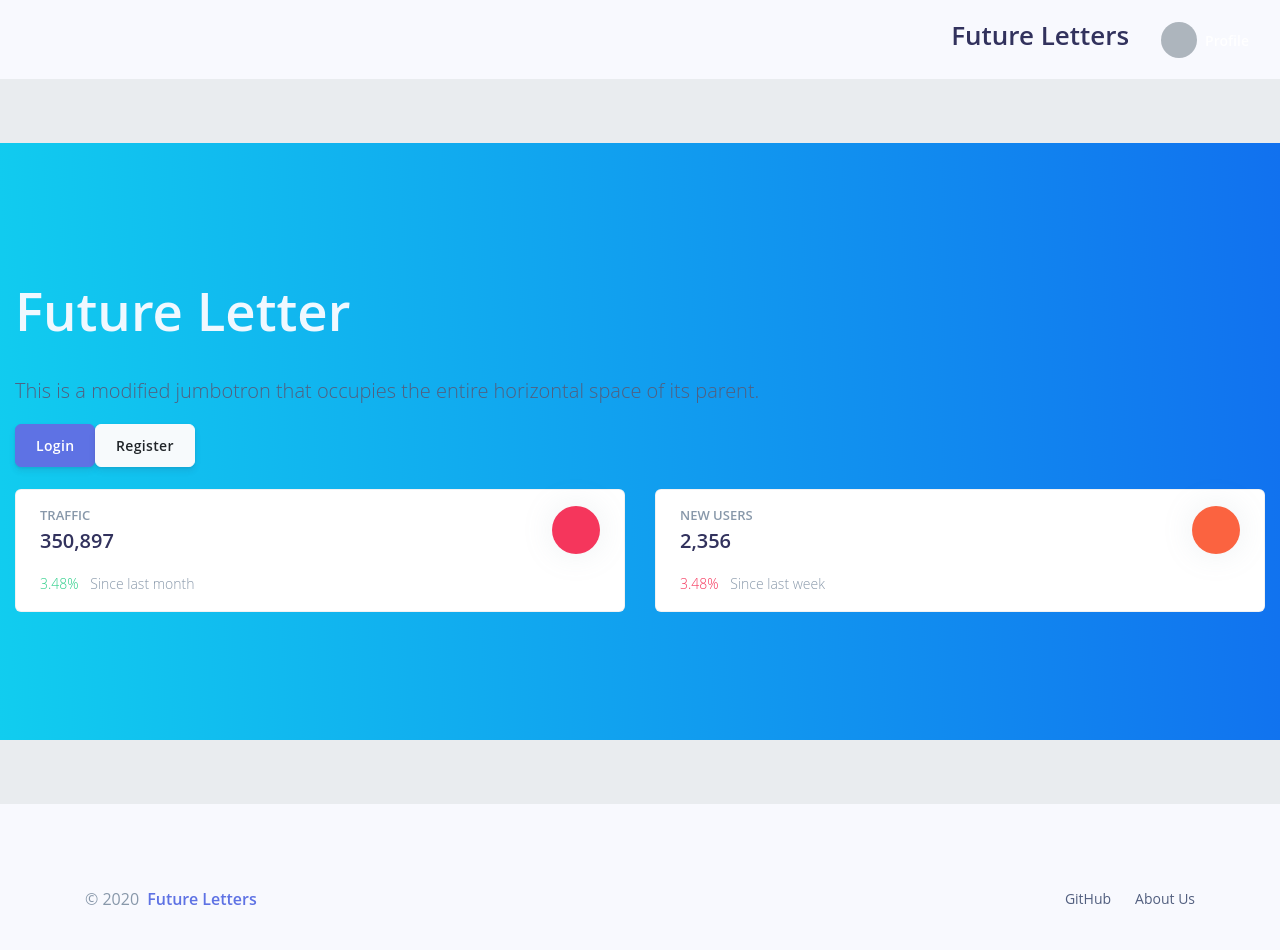
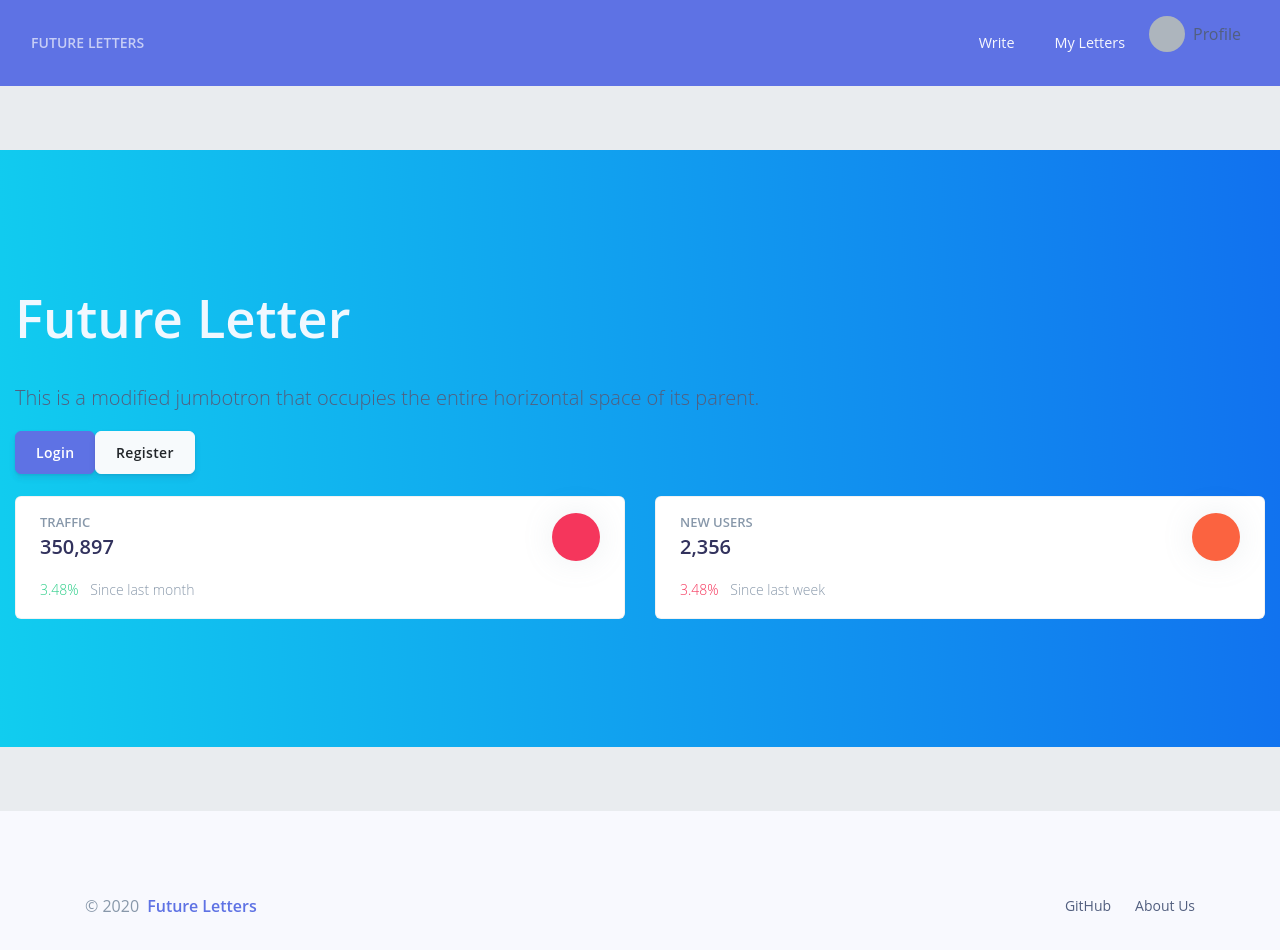
Before and after one commit to liu-caro/future-letters-frontend, a React (Create React App) app: page / in a window 1280 px wide. Shown: the top 950 px of the page. Built offline with nearby package versions, Linux system fonts and the light colour scheme; no server answers.

Commit message:
attempts were made

```diff
--- a/src/App.js
+++ b/src/App.js
@@ -10,6 +10,7 @@ import Login from "./components/login";
 import Register from "./components/register";
 import 'bootstrap/dist/css/bootstrap.min.css';
 import './css/argon-dashboard-react.css';
+import NewNavbar from "./components/NewNavbar";
 
 import {BrowserRouter, Route, Switch} from 'react-router-dom';
 
@@ -17,7 +18,7 @@ class App extends React.Component {
     render() {
         return (
             <BrowserRouter>
-                <AdminNavbar/>
+                <NewNavbar/>
                 <Switch>
                     <Route exact path="/my-letters" component={Letters}></Route>
                     <Route exact path="/write" component={Write}></Route>
--- /dev/null
+++ b/src/components/NewNavbar.jsx
@@ -0,0 +1,100 @@
+import React from "react";
+import { Link } from "react-router-dom";
+// reactstrap components
+import {
+  UncontrolledCollapse,
+  DropdownMenu,
+  DropdownItem,
+  UncontrolledDropdown,
+  Media,
+  NavbarBrand,
+  Navbar,
+  NavItem,
+  NavLink,
+  Nav,
+  Container,
+  Row,
+  Col
+} from "reactstrap";
+
+class NewNavbar extends React.Component {
+  render() {
+    return (
+      <>
+        {/* Navbar primary */}
+        <Navbar
+          className="navbar-horizontal navbar-dark bg-primary"
+          expand="lg"
+        >
+          <Container fluid>
+            <NavbarBrand href="#pablo" onClick={e => e.preventDefault()}>
+              Future Letters
+            </NavbarBrand>
+            <button
+              aria-controls="navbar-primary"
+              aria-expanded={false}
+              aria-label="Toggle navigation"
+              className="navbar-toggler"
+              data-target="#navbar-primary"
+              data-toggle="collapse"
+              id="navbar-primary"
+              type="button"
+            >
+              <span className="navbar-toggler-icon" />
+            </button>
+            <UncontrolledCollapse navbar toggler="#navbar-primary">
+              <div className="navbar-collapse-header">
+                <Row>
+                  <Col className="collapse-brand" xs="6">
+                    <Link to="/">
+                        Logo
+                    </Link>
+                  </Col>
+                  <Col className="collapse-close" xs="6">
+                    <button
+                      aria-controls="navbar-primary"
+                      aria-expanded={false}
+                      aria-label="Toggle navigation"
+                      className="navbar-toggler"
+                      data-target="#navbar-primary"
+                      data-toggle="collapse"
+                      id="navbar-primary"
+                      type="button"
+                    >
+                      <span />
+                      <span />
+                    </button>
+                  </Col>
+                </Row>
+              </div>
+              <Nav className="ml-lg-auto" navbar>
+                <NavItem>
+                  <NavLink to="/write" tag={Link}>
+                    Write
+                  </NavLink>
+                </NavItem>
+                <NavItem>
+                  <NavLink to="/my-letters" tag={Link}>
+                    My Letters
+                  </NavLink>
+                </NavItem>
+                <NavItem>
+                    <Media className="align-items-center">
+                        <span className="avatar avatar-sm rounded-circle"/>
+                        <Media className="ml-2 d-none d-lg-block">
+                            <span className="mb-0">
+                                Profile
+                            </span>
+                        </Media>
+                    </Media>
+                </NavItem>
+              </Nav>
+            </UncontrolledCollapse>
+          </Container>
+        </Navbar>
+      </>
+    );
+  }
+}
+
+export default NewNavbar;
```
